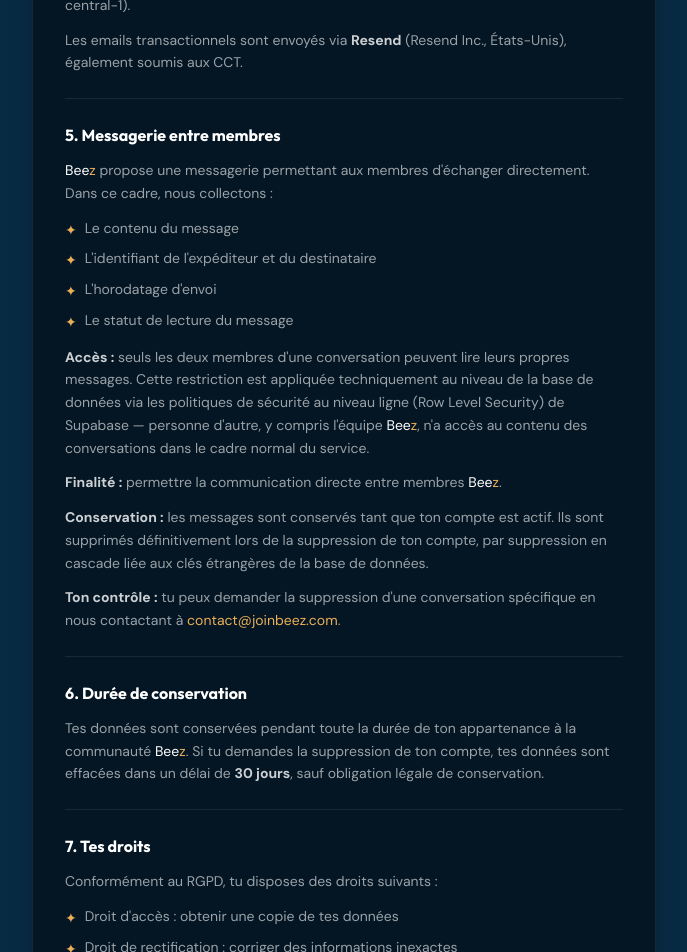
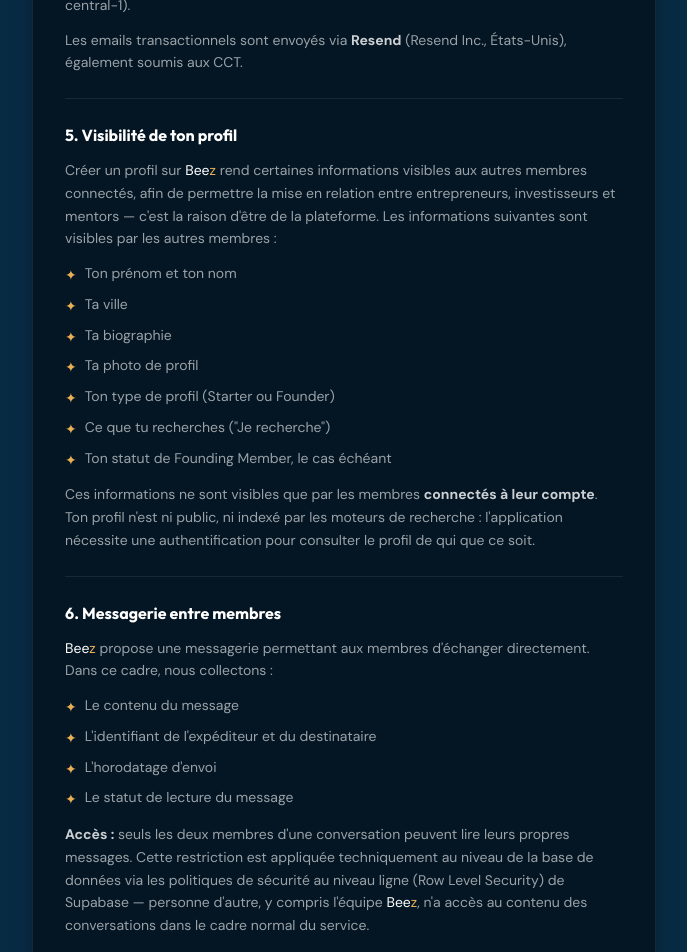
Before and after one commit to Beezsocial/Beez, a Next.js app: page /privacy in a window 1280 px wide. Shown: the part 1280-2232 px from the top of the page, without its empty margins (296-983 px from the left). Built offline with nearby package versions, Linux system fonts and the light colour scheme; no server answers.

Commit message:
feat: RLS policy for public profile visibility, header spacing fix, privacy policy update

```diff
--- a/app/privacy/page.tsx
+++ b/app/privacy/page.tsx
@@ -125,7 +125,32 @@ export default function PrivacyPage() {
             </p>
           </Section>
 
-          <Section title="5. Messagerie entre membres">
+          <Section title="5. Visibilité de ton profil">
+            <p>
+              Créer un profil sur <BeezWord /> rend certaines informations visibles aux autres membres connectés, afin de permettre la mise en relation entre entrepreneurs, investisseurs et mentors — c'est la raison d'être de la plateforme. Les informations suivantes sont visibles par les autres membres :
+            </p>
+            <ul className="list-none space-y-1.5 mt-2">
+              {[
+                'Ton prénom et ton nom',
+                'Ta ville',
+                'Ta biographie',
+                'Ta photo de profil',
+                'Ton type de profil (Starter ou Founder)',
+                'Ce que tu recherches ("Je recherche")',
+                'Ton statut de Founding Member, le cas échéant',
+              ].map((item) => (
+                <li key={item} className="flex items-start gap-2">
+                  <span className="text-gold mt-0.5 shrink-0" aria-hidden="true">✦</span>
+                  <span>{item}</span>
+                </li>
+              ))}
+            </ul>
+            <p className="mt-3">
+              Ces informations ne sont visibles que par les membres <strong className="text-white/80">connectés à leur compte</strong>. Ton profil n'est ni public, ni indexé par les moteurs de recherche : l'application nécessite une authentification pour consulter le profil de qui que ce soit.
+            </p>
+          </Section>
+
+          <Section title="6. Messagerie entre membres">
             <p>
               <BeezWord /> propose une messagerie permettant aux membres d'échanger directement. Dans ce cadre, nous collectons :
             </p>
@@ -163,13 +188,13 @@ export default function PrivacyPage() {
             </p>
           </Section>
 
-          <Section title="6. Durée de conservation">
+          <Section title="7. Durée de conservation">
             <p>
               Tes données sont conservées pendant toute la durée de ton appartenance à la communauté <BeezWord />. Si tu demandes la suppression de ton compte, tes données sont effacées dans un délai de <strong className="text-white/80">30 jours</strong>, sauf obligation légale de conservation.
             </p>
           </Section>
 
-          <Section title="7. Tes droits">
+          <Section title="8. Tes droits">
             <p>Conformément au RGPD, tu disposes des droits suivants :</p>
             <ul className="list-none space-y-1.5 mt-2">
               {[
@@ -197,13 +222,13 @@ export default function PrivacyPage() {
             </p>
           </Section>
 
-          <Section title="8. Cookies et traceurs">
+          <Section title="9. Cookies et traceurs">
             <p>
               <BeezWord /> n'utilise pas de cookies publicitaires ou de traceurs tiers à des fins de ciblage. Seuls des cookies strictement nécessaires au fonctionnement de l'authentification (session Supabase) sont utilisés.
             </p>
           </Section>
 
-          <Section title="9. Contact">
+          <Section title="10. Contact">
             <p>
               Pour toute question relative à la protection de tes données personnelles :{' '}
               <a
--- a/app/profile/[userId]/page.tsx
+++ b/app/profile/[userId]/page.tsx
@@ -54,7 +54,7 @@ export default async function PublicProfilePage({
     <div className="min-h-screen bg-navy honeycomb-bg flex flex-col">
       <NavHeader />
 
-      <main className="flex-1 px-4 sm:px-6 py-8 max-w-lg mx-auto w-full pt-14">
+      <main className="flex-1 px-4 sm:px-6 py-8 max-w-lg mx-auto w-full pt-20">
         {data ? (
           <PublicProfileClient
             currentUserId={user.id}
--- a/app/profile/page.tsx
+++ b/app/profile/page.tsx
@@ -58,7 +58,7 @@ export default async function ProfilePage() {
       <NavHeader />
 
       {/* Main */}
-      <main className="flex-1 px-4 sm:px-6 py-8 max-w-lg mx-auto w-full pt-14">
+      <main className="flex-1 px-4 sm:px-6 py-8 max-w-lg mx-auto w-full pt-20">
         <ProfileClient
           profile={{
             firstName: profile.first_name,
```
Also changed, not shown: 1 other file (tests, documents, lock files or other folders).
